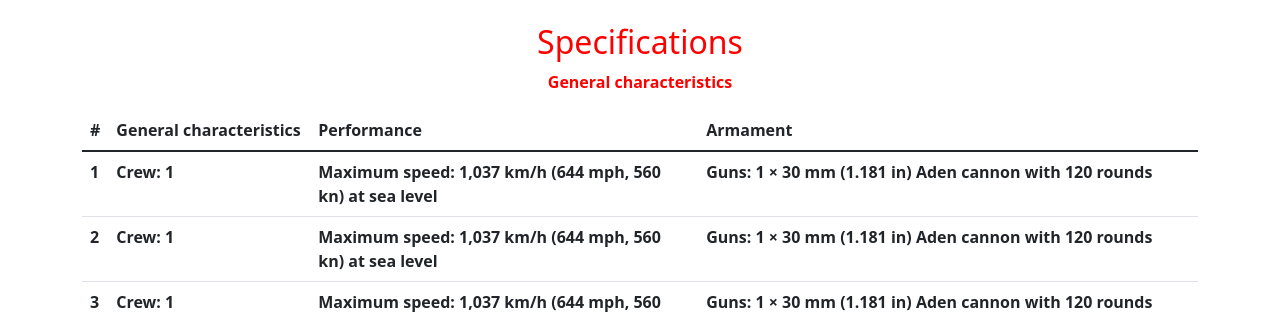
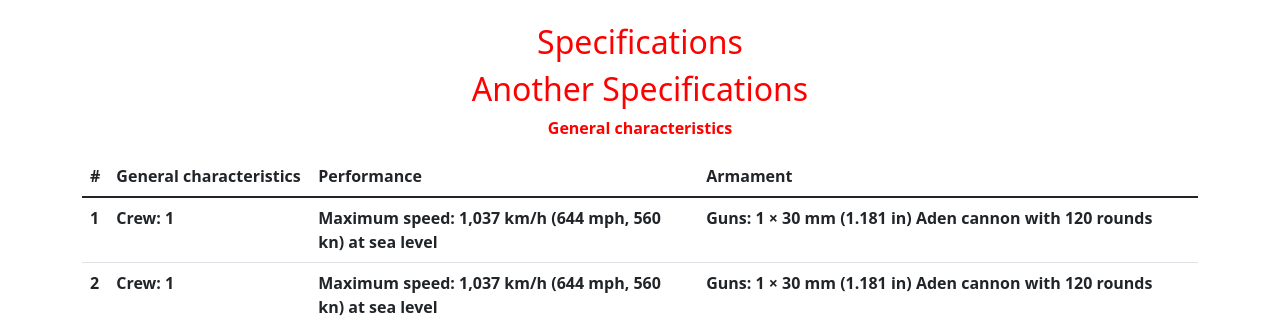
Before and after one commit to MarcoPorcaro1987/Aerospace-Project, a plain HTML site: page specification.html in a window 1280 px wide. Shown: the part 783-1100 px from the top of the page. Drawn offline with nearby package versions, Linux system fonts and the light colour scheme.

Commit message:
added a second title

```diff
--- a/specification.html
+++ b/specification.html
@@ -47,6 +47,7 @@
     </div>
     <div class="speci-h1" class="container">
       <h2>Specifications</h2>
+      <h2>Another Specifications</h2>
       <p>General characteristics</p>
 
     </div>
```
